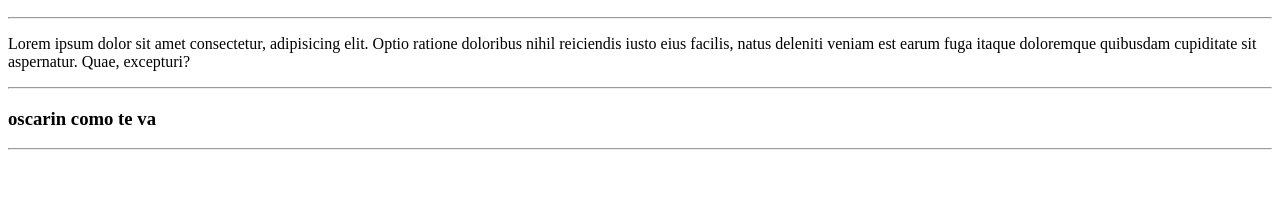
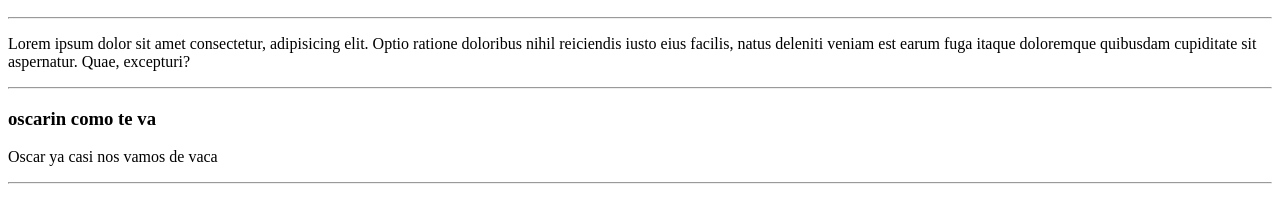
Before and after one commit to lening16/myweb, a plain HTML site: page index.html in a window 1280 px wide. Shown: the part 110-332 px from the top of the page. Drawn offline with Linux system fonts and the light colour scheme.

Commit message:
quinto cambio

```diff
--- a/index.html
+++ b/index.html
@@ -12,6 +12,7 @@
     <p>Lorem ipsum dolor sit amet consectetur, adipisicing elit. Optio ratione doloribus nihil reiciendis iusto eius facilis, natus deleniti veniam est earum fuga itaque doloremque quibusdam cupiditate sit aspernatur. Quae, excepturi?</p>
     <hr/>
     <h3>oscarin como te va</h3>
+    <p>Oscar ya casi nos vamos de vaca</p>
     <hr/>
 </body>
 </html>
```
